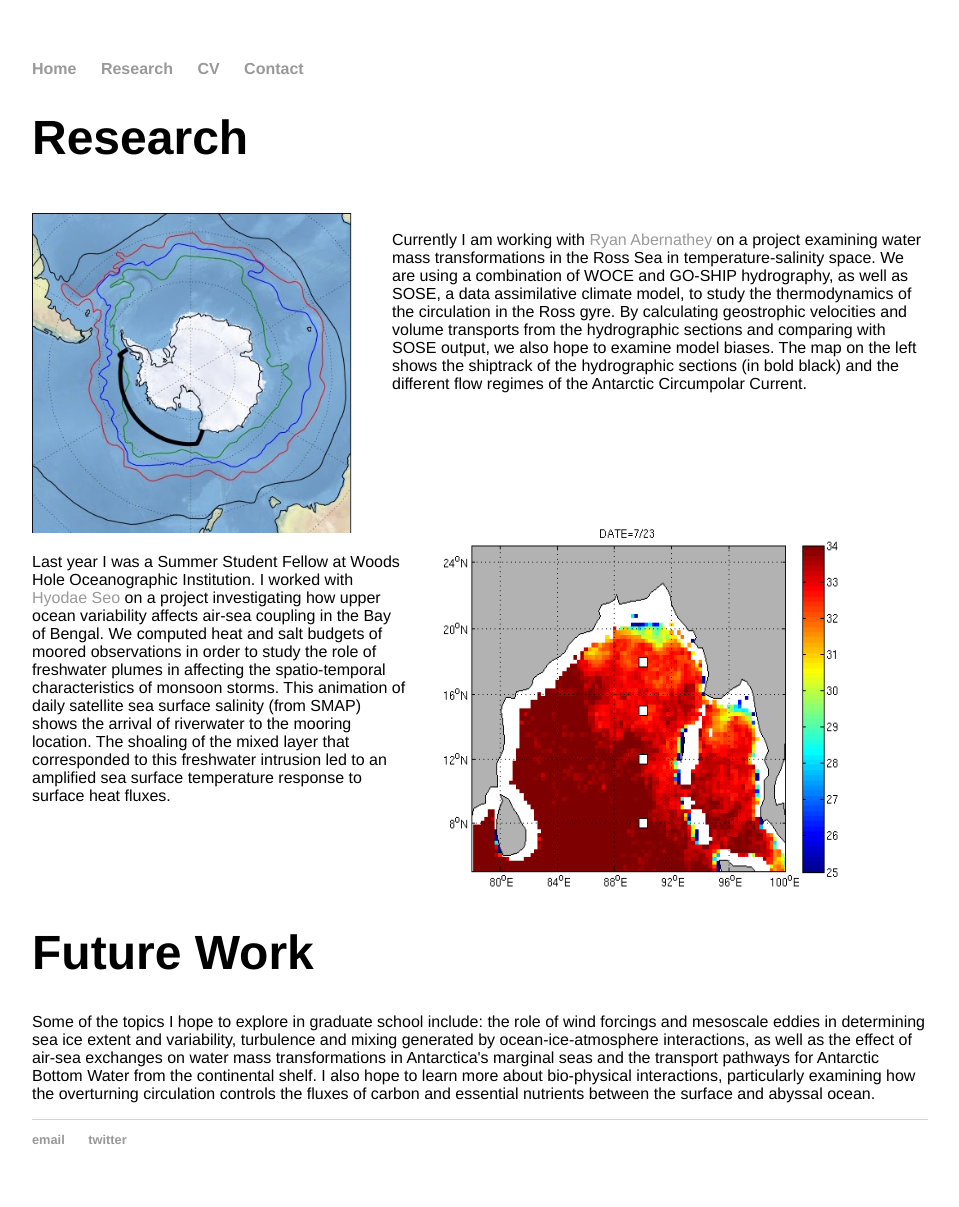
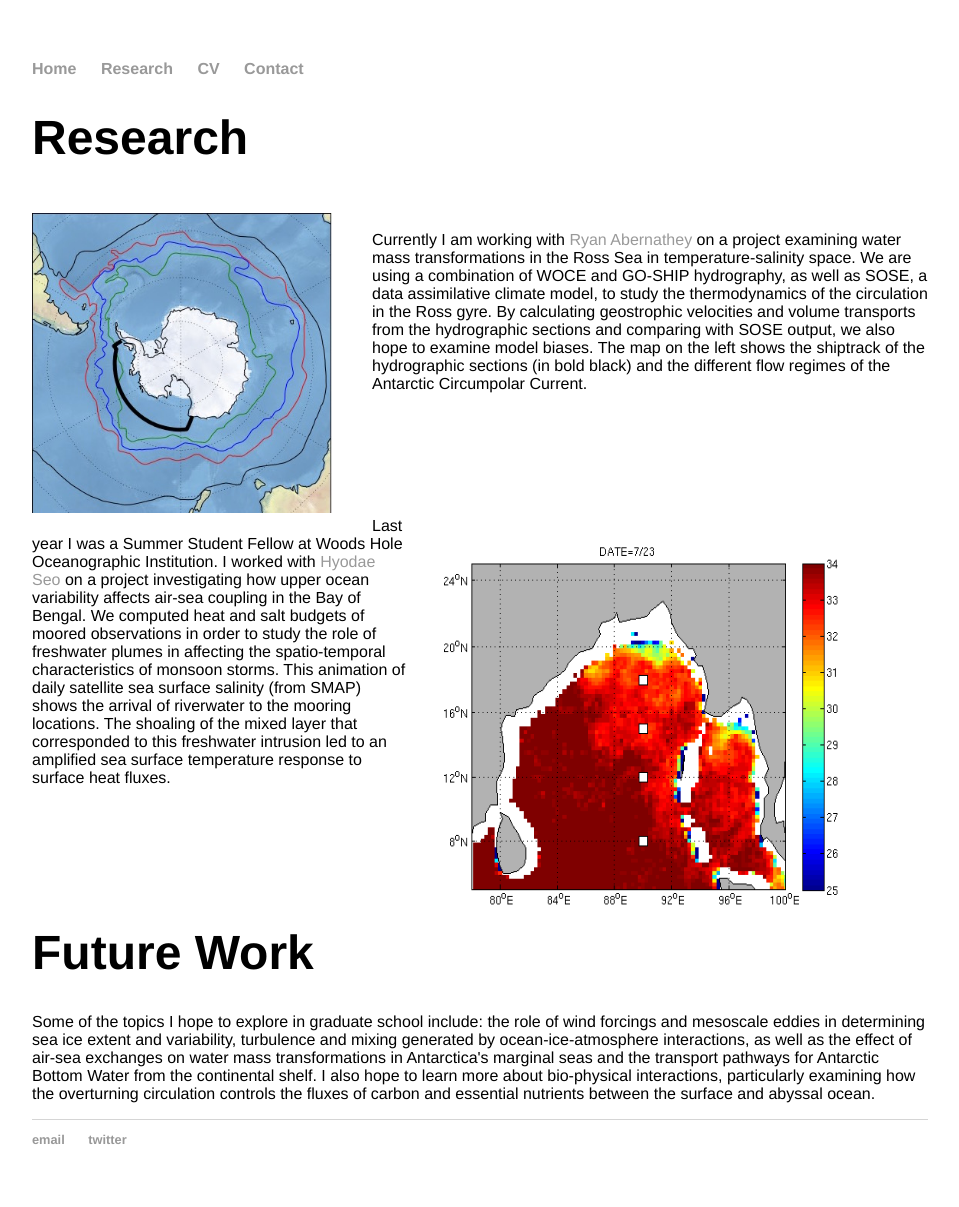
Before and after one commit to cprend/cprend.github.io, a Jekyll site: the page research/index.html, which Jekyll copies as it is, in a window 1280 px wide. Shown: the whole page, without its empty margins (160-1119 px from the left). Built offline with Jekyll 4.4.1, drawn with Linux system fonts in a browser that asks for light colours.

Commit message:
Update index.html

```diff
--- a/research/index.html
+++ b/research/index.html
@@ -19,14 +19,14 @@
 			<div class="blurb">
 	<h1>Research</h1>
 			<div>
-			<p style="float: left;"><img style="margin-right:40px" src="ACC.jpg" width="320" height="320" class="inline"></p><br/>
+			<p style="float: left;"><img style="margin-right:40px" src="ACC.jpg" width="300" height="300" class="inline"></p><br/>
 			<p>Currently I am working with <a href="https://rabernat.github.io/">Ryan Abernathey</a> on a project examining water mass transformations in the Ross Sea
 			in temperature-salinity space. We are using a combination of WOCE and GO-SHIP hydrography, as well as SOSE, a data assimilative
 			climate model, to study the thermodynamics of the circulation in the Ross gyre. By calculating geostrophic velocities and volume transports from the
 			hydrographic sections and comparing with SOSE output, we also hope to examine model biases. The
 			map on the left shows the shiptrack of the hydrographic sections (in bold black) and the different flow regimes of the
 			Antarctic Circumpolar Current.<br/>
-			<br/><br/><br/><br/><br/>
+			<br/><br/><br/><br/><br/><br/>
 			</div>
 
 			<div>
@@ -35,9 +35,9 @@
 			on a project investigating how upper ocean variability affects air-sea coupling in the Bay of Bengal. We computed heat and salt budgets
 			of moored observations in order to study the role of freshwater plumes in affecting the spatio-temporal characteristics
 			of monsoon storms. This animation of daily satellite sea surface salinity (from SMAP) shows the arrival of riverwater to
-			the mooring location. The shoaling of the mixed layer that corresponded to this freshwater intrusion led to an amplified
+			the mooring locations. The shoaling of the mixed layer that corresponded to this freshwater intrusion led to an amplified
 			sea surface temperature response to surface heat fluxes.</p>
-			<br/><br/><br/><br/>
+			<br/><br/><br/><br/><br/>
 			</div>
 
 	<h1>Future Work</h1>
```
